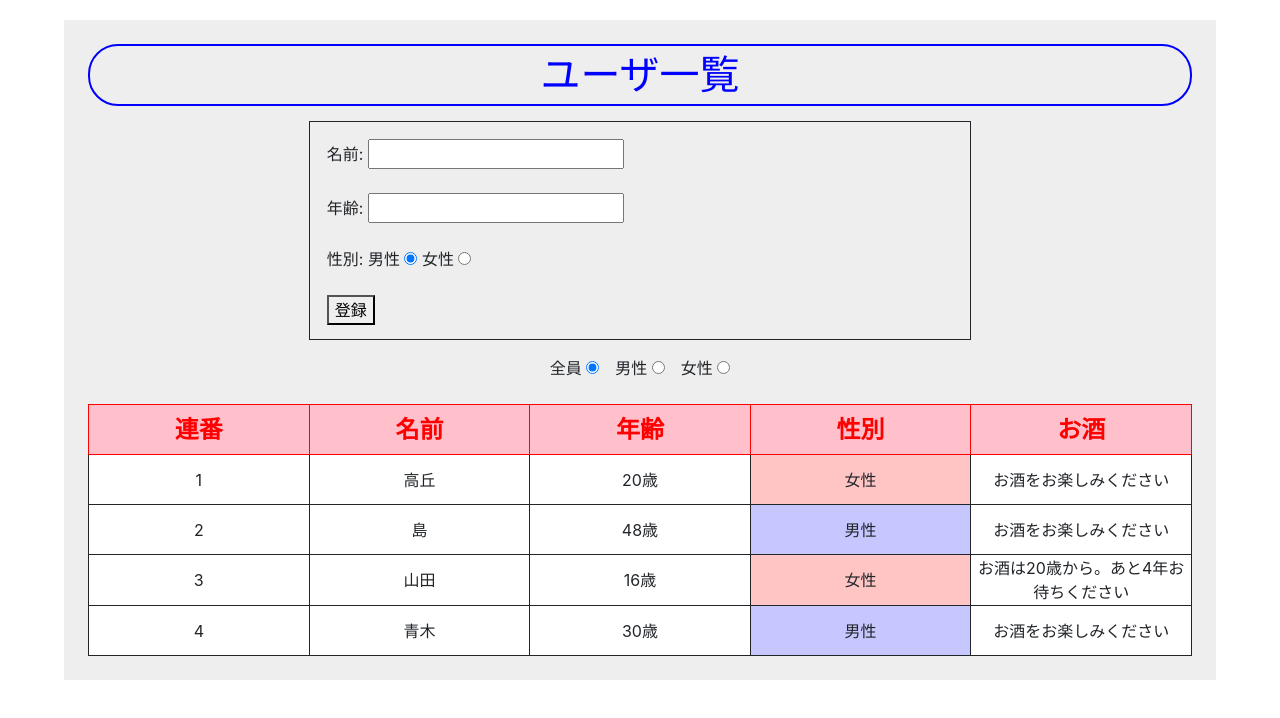
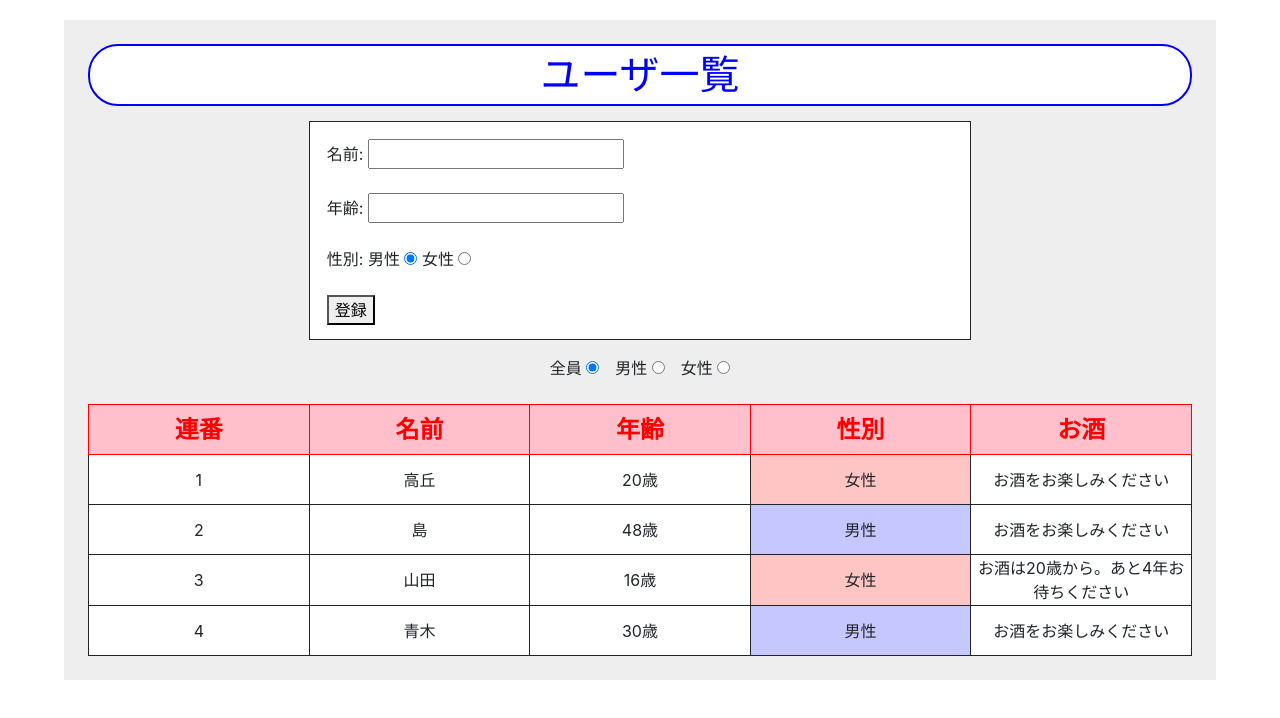
Before and after one commit to TakanoriShima/users_jquery, a plain HTML site: page index.html in a window 1280 px wide. Drawn offline with nearby package versions, Linux system fonts and the light colour scheme.

Commit message:
modified css

```diff
--- a/css/style.css
+++ b/css/style.css
@@ -13,6 +13,7 @@
     border: solid 2px blue;
     border-radius: 30px;
     margin-bottom: 15px;
+    background-color: white;
 }
 #new {
     width: 60%;
@@ -21,6 +22,7 @@
     margin-bottom: 16px;
     padding: 17px;
     height: 219px;
+    background-color: white;
 }
 #choose {
     width: 60%;
--- a/index.html
+++ b/index.html
@@ -11,7 +11,7 @@
         <link rel="stylesheet" href="css/style.css">
         <!-- Favicon -->
         <link rel="icon" href="images/favicon.ico">
-        <title>タイトル</title>
+        <title>会員一覧</title>
         <!-- JavaScript Libraries -->
         <script src="https://code.jquery.com/jquery-3.3.1.min.js"></script>
         <script src="https://stackpath.bootstrapcdn.com/bootstrap/4.3.1/js/bootstrap.min.js"></script>
```
